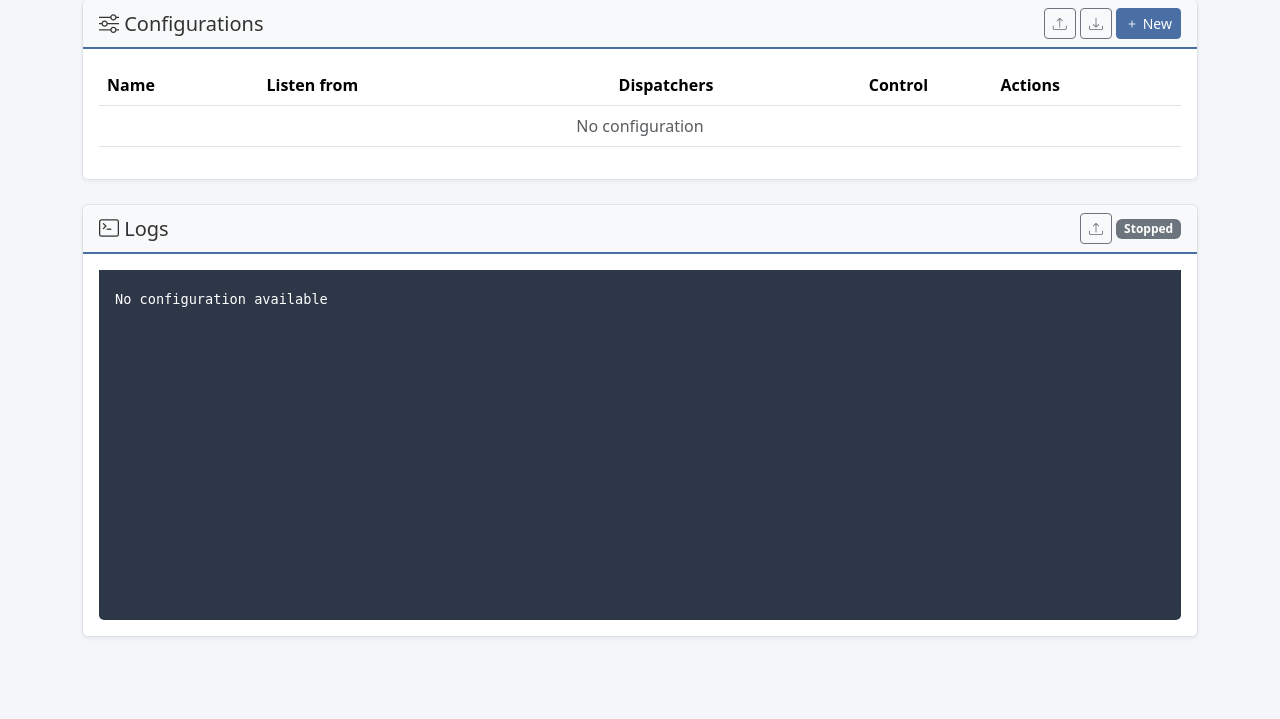
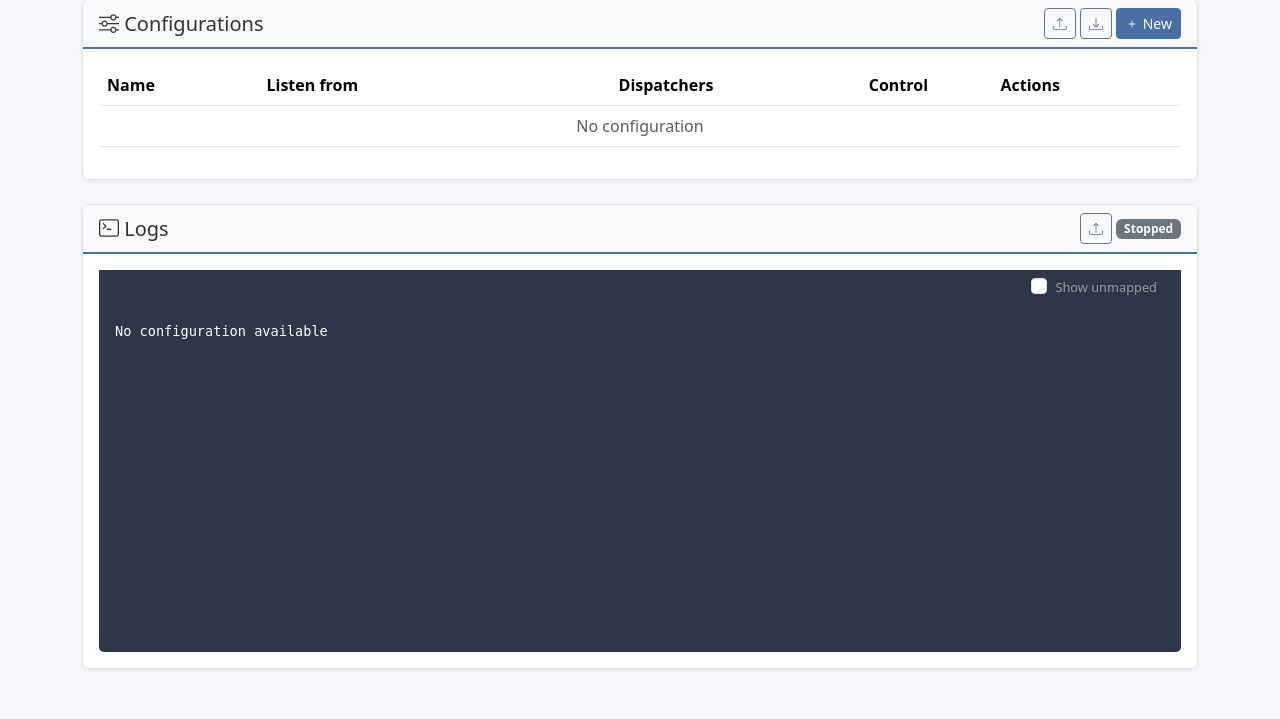
Before and after one commit to P4pa-Joe/OSC-Converter-WebApp, a Django app: page / in a window 1280 px wide. Shown: the part 81-800 px from the top of the page. Run offline with Django 4.2, Linux system fonts and the light colour scheme; data that the repository does not hold is empty.

Commit message:
add: option to hide unmapped messages

```diff
--- a/converter/models.py
+++ b/converter/models.py
@@ -7,6 +7,7 @@ class OSCConfig(models.Model):
     rx_ip = models.GenericIPAddressField(default="0.0.0.0", verbose_name="IP RX (écoute)")
     rx_port = models.PositiveIntegerField(default=9000, verbose_name="Port RX")
     auto_start = models.BooleanField(default=False, verbose_name="Auto-start")
+    show_unmapped = models.BooleanField(default=False, verbose_name="Show unmapped logs")
     created_at = models.DateTimeField(auto_now_add=True)
     updated_at = models.DateTimeField(auto_now=True)
 
--- a/converter/urls.py
+++ b/converter/urls.py
@@ -23,6 +23,7 @@ urlpatterns = [
     path('service/restart/', views.service_restart, name='service_restart'),
     path('service/restart/<int:config_pk>/', views.service_restart_config, name='service_restart_config'),
     path('api/status/', views.service_status, name='service_status'),
+    path('api/config/<int:pk>/toggle-unmapped/', views.toggle_show_unmapped, name='toggle_show_unmapped'),
     path('logs/export/', views.export_logs, name='export_logs'),
 
     # Export / Import
--- a/converter/views.py
+++ b/converter/views.py
@@ -229,11 +229,24 @@ def service_status(request):
     # Convert config_pk keys to strings for JSON
     logs_by_config = {str(k): v for k, v in status.get('logs_by_config', {}).items()}
 
+    # Include show_unmapped setting per config
+    show_unmapped = {str(cfg.pk): cfg.show_unmapped for cfg in OSCConfig.objects.all()}
+
     return JsonResponse({
         'running_configs': status['running_configs'],
         'logs_by_config': logs_by_config,
         'global_logs': status.get('global_logs', []),
+        'show_unmapped': show_unmapped,
     })
+
+
+@require_POST
+def toggle_show_unmapped(request, pk):
+    """Toggle show_unmapped setting for a configuration"""
+    config = get_object_or_404(OSCConfig, pk=pk)
+    config.show_unmapped = not config.show_unmapped
+    config.save(update_fields=['show_unmapped'])
+    return JsonResponse({'show_unmapped': config.show_unmapped})
 
 
 @require_POST
--- a/templates/converter/dashboard.html
+++ b/templates/converter/dashboard.html
@@ -116,6 +116,12 @@
             </li>
             {% endfor %}
         </ul>
+        <div class="d-flex justify-content-end py-1 px-2" style="background-color: #2d3748; border-radius: 0;">
+            <div class="form-check form-check-inline mb-0">
+                <input class="form-check-input" type="checkbox" id="showUnmapped">
+                <label class="form-check-label text-white-50" for="showUnmapped" style="font-size: 0.8em;">Show unmapped</label>
+            </div>
+        </div>
         <div class="tab-content" id="logTabsContent">
             {% for cfg in configs %}
             <div class="tab-pane fade {% if forloop.first %}show active{% endif %}" id="logs-{{ cfg.pk }}" role="tabpanel" aria-labelledby="tab-{{ cfg.pk }}">
@@ -181,6 +187,10 @@
     const lastSeenLogCount = {};
     configIds.forEach(id => lastSeenLogCount[id] = 0);
 
+    // Track show_unmapped setting per config
+    const showUnmappedPerConfig = {};
+    configIds.forEach(id => showUnmappedPerConfig[id] = false);
+
     // Track the currently active tab
     let activeTabConfigId = configIds.length > 0 ? configIds[0] : null;
 
@@ -192,6 +202,8 @@
             badge.style.display = 'none';
             badge.textContent = '';
         }
+        // Update checkbox to match this config's setting
+        document.getElementById('showUnmapped').checked = showUnmappedPerConfig[configId] || false;
         // Update last seen count to current count
         const container = document.getElementById('log-container-' + configId);
         if (container) {
@@ -220,12 +232,22 @@
                     }
                 });
 
+                // Update show_unmapped settings from server
+                const serverUnmapped = data.show_unmapped || {};
+                configIds.forEach(function(configId) {
+                    if (serverUnmapped[configId.toString()] !== undefined) {
+                        showUnmappedPerConfig[configId] = serverUnmapped[configId.toString()];
+                    }
+                });
+
                 // Update logs per configuration
                 const logsByConfig = data.logs_by_config || {};
                 configIds.forEach(function(configId) {
                     const container = document.getElementById('log-container-' + configId);
                     if (container) {
-                        const logs = logsByConfig[configId.toString()] || [];
+                        const allLogs = logsByConfig[configId.toString()] || [];
+                        const showUnmapped = showUnmappedPerConfig[configId] || false;
+                        const logs = showUnmapped ? allLogs : allLogs.filter(log => !log.includes('(unmapped)'));
                         const currentLogCount = logs.length;
                         const previousLogCount = lastSeenLogCount[configId] || 0;
 
@@ -265,16 +287,24 @@
 
     // Load logs immediately on page load
     document.addEventListener('DOMContentLoaded', function() {
-        // First refresh to get initial log counts
+        // First refresh to get initial log counts and settings
         fetch('{% url "service_status" %}')
             .then(response => response.json())
             .then(data => {
                 const logsByConfig = data.logs_by_config || {};
-                // Initialize last seen counts with current counts (so we don't show badges for existing logs)
+                const serverUnmapped = data.show_unmapped || {};
+                // Initialize last seen counts and show_unmapped settings
                 configIds.forEach(function(configId) {
                     const logs = logsByConfig[configId.toString()] || [];
                     lastSeenLogCount[configId] = logs.length;
+                    if (serverUnmapped[configId.toString()] !== undefined) {
+                        showUnmappedPerConfig[configId] = serverUnmapped[configId.toString()];
+                    }
                 });
+                // Sync checkbox with active config
+                if (activeTabConfigId !== null) {
+                    document.getElementById('showUnmapped').checked = showUnmappedPerConfig[activeTabConfigId] || false;
+                }
                 // Then do normal refresh
                 refreshLogs();
             });
@@ -297,6 +327,20 @@
                     clearNewLogsBadge(parseInt(match[1]));
                 }
             });
+        });
+
+        // Save show_unmapped setting when checkbox changes
+        document.getElementById('showUnmapped').addEventListener('change', function() {
+            if (activeTabConfigId === null) return;
+            showUnmappedPerConfig[activeTabConfigId] = this.checked;
+            fetch(`/api/config/${activeTabConfigId}/toggle-unmapped/`, {
+                method: 'POST',
+                headers: {
+                    'X-CSRFToken': '{{ csrf_token }}',
+                    'X-Requested-With': 'XMLHttpRequest'
+                }
+            });
+            refreshLogs();
         });
     });
 
```
Also changed, not shown: config/Studio-360_20260206_153752.json (added, +64 -0 lines), converter/migrations/0001_initial.py (added), converter/migrations/__init__.py (added), db.sqlite3 (added).
